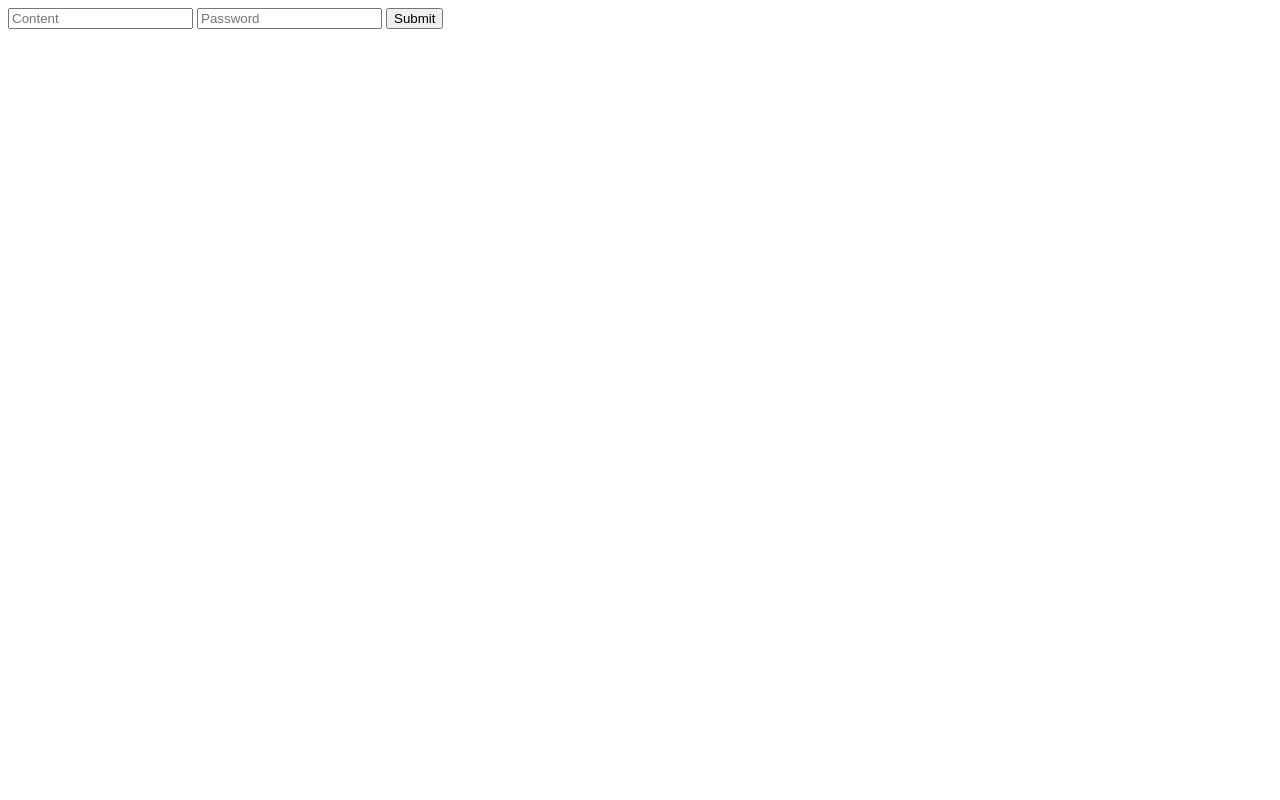
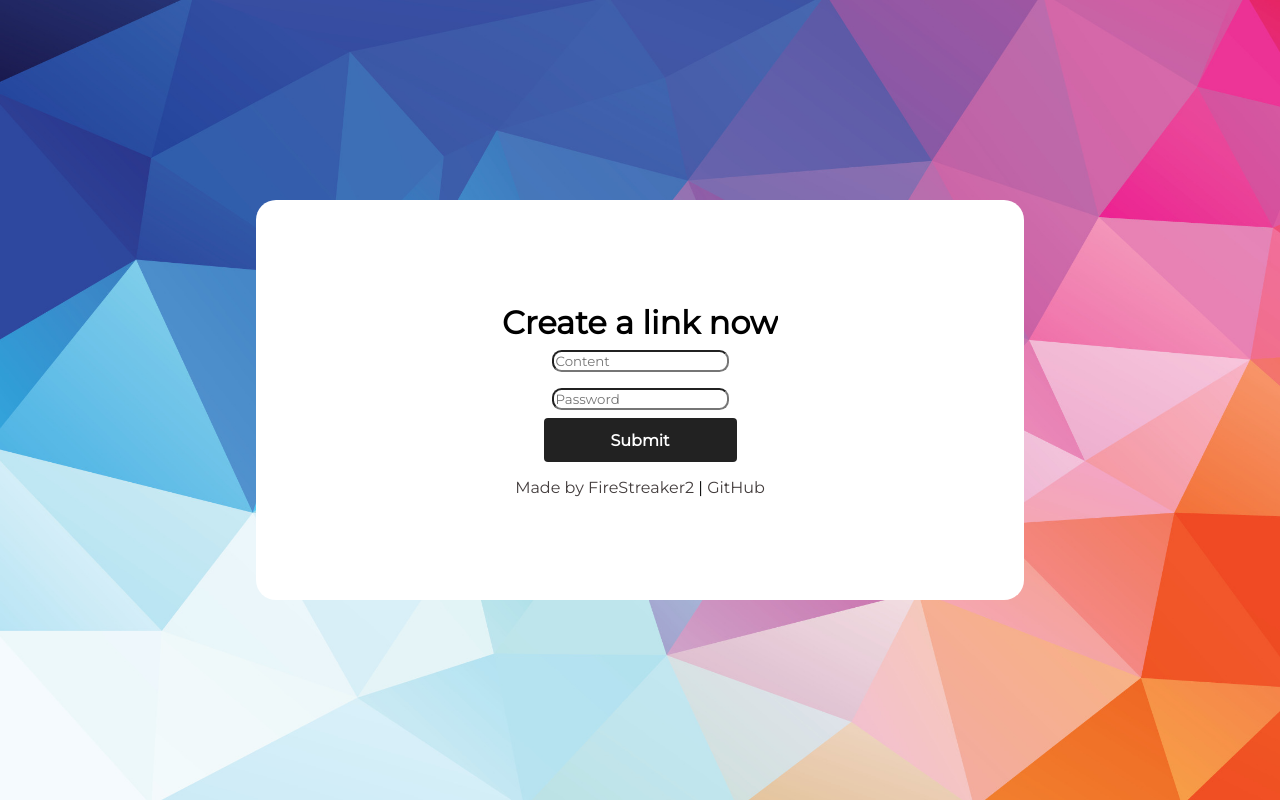
Before and after one commit to FireStreaker2/LinkProtector, a website: page static/index.html in a window 1280 px wide. Drawn offline with Linux system fonts and the light colour scheme.

Commit message:
simple styling

```diff
--- a/package.json
+++ b/package.json
@@ -20,6 +20,7 @@
   },
   "homepage": "https://github.com/FireStreaker2/LinkProtector#readme",
   "dependencies": {
+    "cors": "^2.8.5",
     "express": "^4.18.2",
     "simple-encryptor": "^4.0.0"
   }
--- a/static/index.css
+++ b/static/index.css
@@ -0,0 +1,98 @@
+@import url("https://fonts.googleapis.com/css2?family=Montserrat&display=swap");
+
+* {
+    margin: 0;
+    overflow: hidden;
+    font-family: "Montserrat", sans-serif;
+}
+
+body {
+    width: 100%;
+    height: 100vh;
+    background-image: url("bg.jpeg");
+    background-size: cover;
+    background-repeat: no-repeat;
+    display: flex;
+    justify-content: center;
+    align-items: center;
+}
+
+#container {
+    width: 60%;
+    height: 50%;
+    background-color: #fff;
+    border-radius: 20px;
+    display: flex;
+    flex-direction: column;
+    align-items: center;
+    justify-content: center;
+
+}
+
+form {
+    display: flex;
+    flex-direction: column;
+}
+
+input {
+    border-radius: 0.6rem;
+    background-color: transparent;
+    margin: 0.5rem;
+}
+
+button {
+  background-color: #222;
+  border-radius: 4px;
+  border-style: none;
+  box-sizing: border-box;
+  color: #fff;
+  cursor: pointer;
+  display: inline-block;
+  font-size: 16px;
+  font-weight: 700;
+  line-height: 1.5;
+  margin: 0;
+  max-width: none;
+  min-height: 44px;
+  min-width: 10px;
+  outline: none;
+  overflow: hidden;
+  padding: 9px 20px 8px;
+  position: relative;
+  text-align: center;
+  text-transform: none;
+  user-select: none;
+  -webkit-user-select: none;
+  touch-action: manipulation;
+  width: 100%;
+}
+
+button:hover,
+button:focus {
+  opacity: .75;
+}
+
+footer {
+    margin-top: 1rem;
+}
+
+a {
+    text-decoration: none;
+    color: #433d3d;
+}
+
+#result {
+    display: none;
+    flex-direction: column;
+}
+
+div {
+    width: 100%;
+    word-wrap: break-word;
+    white-space: normal;
+}
+
+.info {
+    border: 1px solid #000;
+    border-radius: 10px;
+}
--- a/static/index.html
+++ b/static/index.html
@@ -21,11 +21,32 @@
     </head>
 
     <body>
-        <form id="form">
-            <input placeholder="Content" id="content" />
-            <input placeholder="Password" id="password" />
-            <button type="submit">Submit</button>
-        </form>
+        <div id="container">
+            <h1>Create a link now</h1>
+            <form id="form">
+                <input placeholder="Content" id="content" />
+                <input placeholder="Password" id="password" />
+                <button type="submit">Submit</button>
+            </form>
+
+            <div id="result">
+                <p>Your Link:</p>
+                <div class="info">
+                    <p id="link"></p>
+                </div>
+                <p>Your Password:</p>
+                <div class="info">
+                    <p id="linkPassword"></p>
+                </div>
+
+                <button id="new">Create new link</button>
+            </div>
+
+            <footer>
+                <a href="https://firestreaker2.gq">Made by FireStreaker2</a> |
+                <a href="https://github.com/FireStreaker2/LinkProtector">GitHub</a>
+            </footer>
+        </div>
 
         <script src="index.js"></script>
     </body>
--- a/static/index.js
+++ b/static/index.js
@@ -1,18 +1,25 @@
 const form = document.getElementById("form");
 const content = document.getElementById("content");
 const password = document.getElementById("password");
+const resultContainer = document.getElementById("result");
+const linkBox = document.getElementById("link");
+const linkPassword = document.getElementById("linkPassword");
+const newButton = document.getElementById("new");
 
 form.addEventListener("submit", (event) => {
     event.preventDefault();
 
-    if (content.value.trim() === "" || password.value.trim() === "") {
+    const contentValue = content.value.trim();
+    const passwordValue = password.value.trim()
+
+    if (contentValue=== "" || passwordValue === "") {
         console.error("Please fill in all fields.");
         return;
     }
 
     const data = {
-        content: content.value.trim(),
-        password: password.value.trim()
+        content: contentValue,
+        password: passwordValue
     };
 
     const options = {
@@ -26,9 +33,18 @@ form.addEventListener("submit", (event) => {
     fetch("/creation", options)
     .then(response => response.json())
     .then(result => {
-        window.location.href = `/unlock#${result.URL}`;
+        var link = `${window.location.origin}/unlock#${result.URL}`
+        form.style.display = "none";
+        resultContainer.style.display = "flex";
+        linkBox.innerHTML = `<a href=${link} target="_blank">${link}</a>`;
+        linkPassword.innerHTML = passwordValue;
     })
     .catch(error => {
         console.error("Error:", error);
     });
 });
+
+newButton.addEventListener("click", () => {
+    form.style.display = "flex";
+    resultContainer.style.display = "none";
+});
--- /dev/null
+++ b/static/unlock.css
@@ -0,0 +1,29 @@
+@import url("https://fonts.googleapis.com/css2?family=Montserrat&display=swap");
+
+* {
+    margin: 0;
+    overflow: hidden;
+    font-family: "Montserrat", sans-serif;
+}
+
+body {
+    width: 100%;
+    height: 100vh;
+    background-image: url("bg.jpeg");
+    background-size: cover;
+    background-repeat: no-repeat;
+    display: flex;
+    justify-content: center;
+    align-items: center;
+}
+
+#container {
+    width: 60%;
+    height: 50%;
+    background-color: #fff;
+    border-radius: 20px;
+    display: flex;
+    flex-direction: column;
+    align-items: center;
+    justify-content: center;
+}
```
Also changed, not shown: index.js (+14 -0 lines), static/unlock.html (+3 -1 lines), static/bg.jpeg (added), 1 other file.
